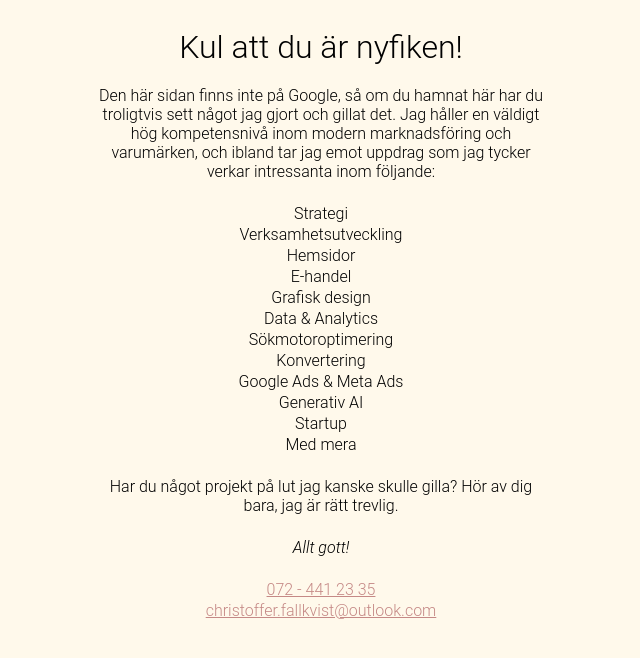
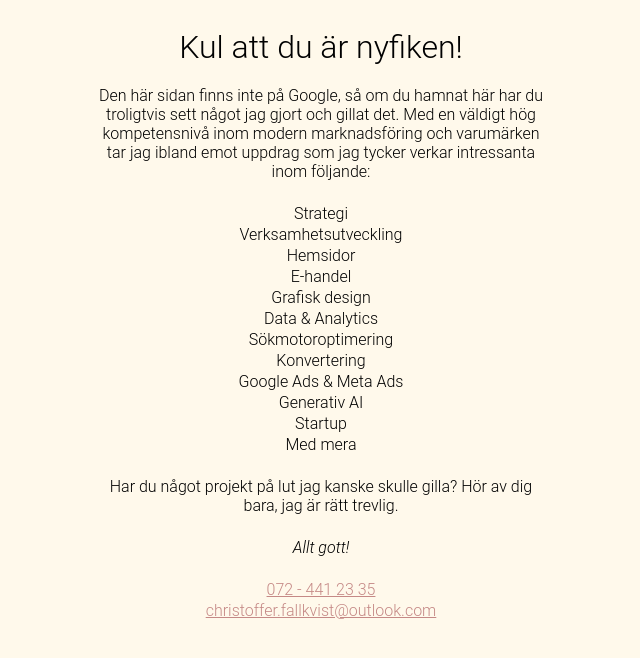
Before and after one commit to Minatanae/minatanae.github.io, a plain HTML site: page index.html in a window 1280 px wide. Shown: the whole page, without its empty margins (319-959 px from the left). Drawn offline with Linux system fonts and the light colour scheme.

Commit message:
Update index.html

```diff
--- a/index.html
+++ b/index.html
@@ -22,7 +22,7 @@
         <main>
             <div class="content">
                 <h1>Kul att du är nyfiken!</h1>
-                <p>Den här sidan finns inte på Google, så om du hamnat här har du troligtvis sett något jag gjort och gillat det. Jag håller en väldigt hög kompetensnivå inom modern marknadsföring och varumärken, och ibland tar jag emot uppdrag som jag tycker verkar intressanta inom följande:</p>
+                <p>Den här sidan finns inte på Google, så om du hamnat här har du troligtvis sett något jag gjort och gillat det. Med en väldigt hög kompetensnivå inom modern marknadsföring och varumärken tar jag ibland emot uppdrag som jag tycker verkar intressanta inom följande:</p>
                 <br>
                 <p>Strategi</p>
                 <p>Verksamhetsutveckling</p>
```
